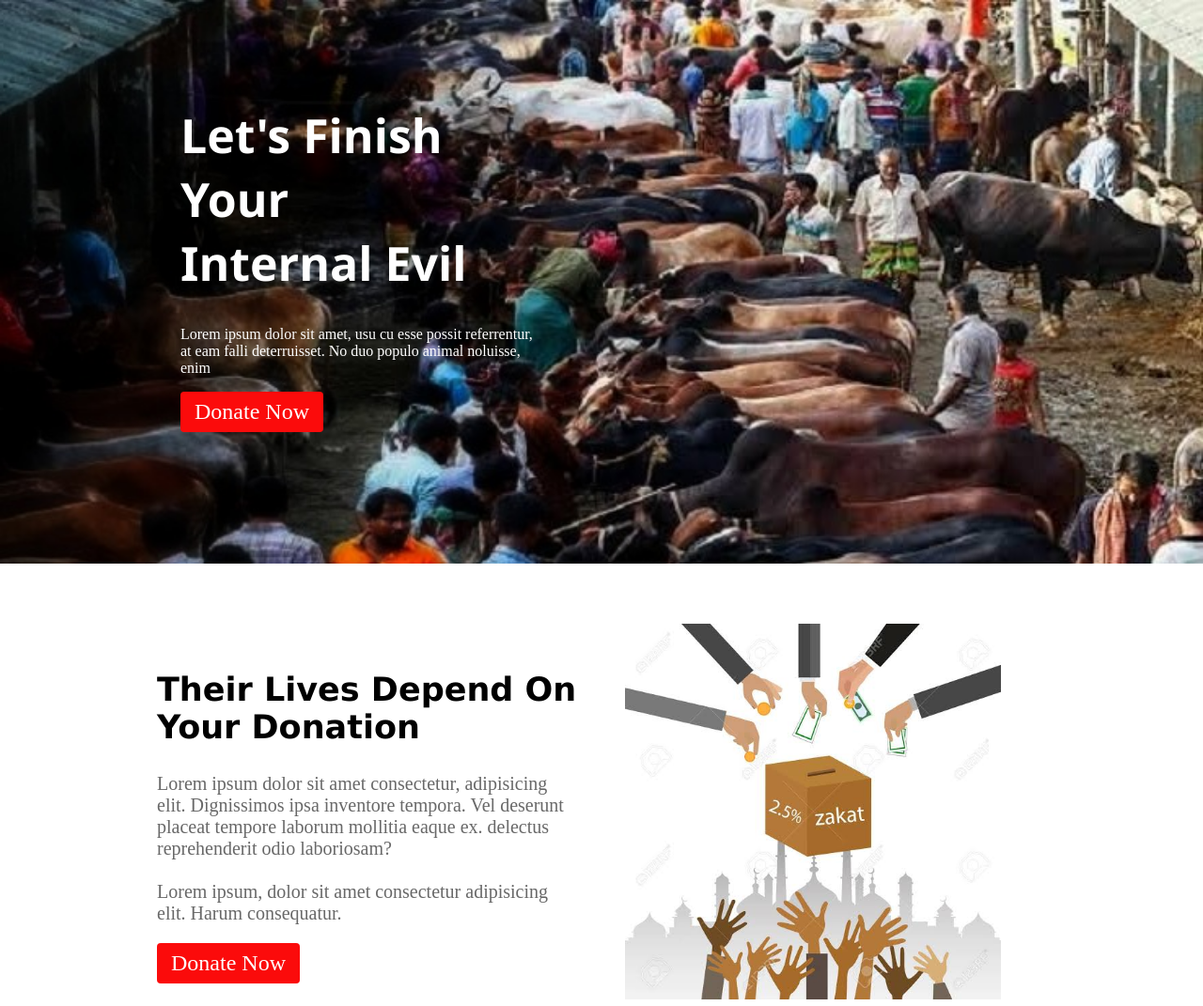
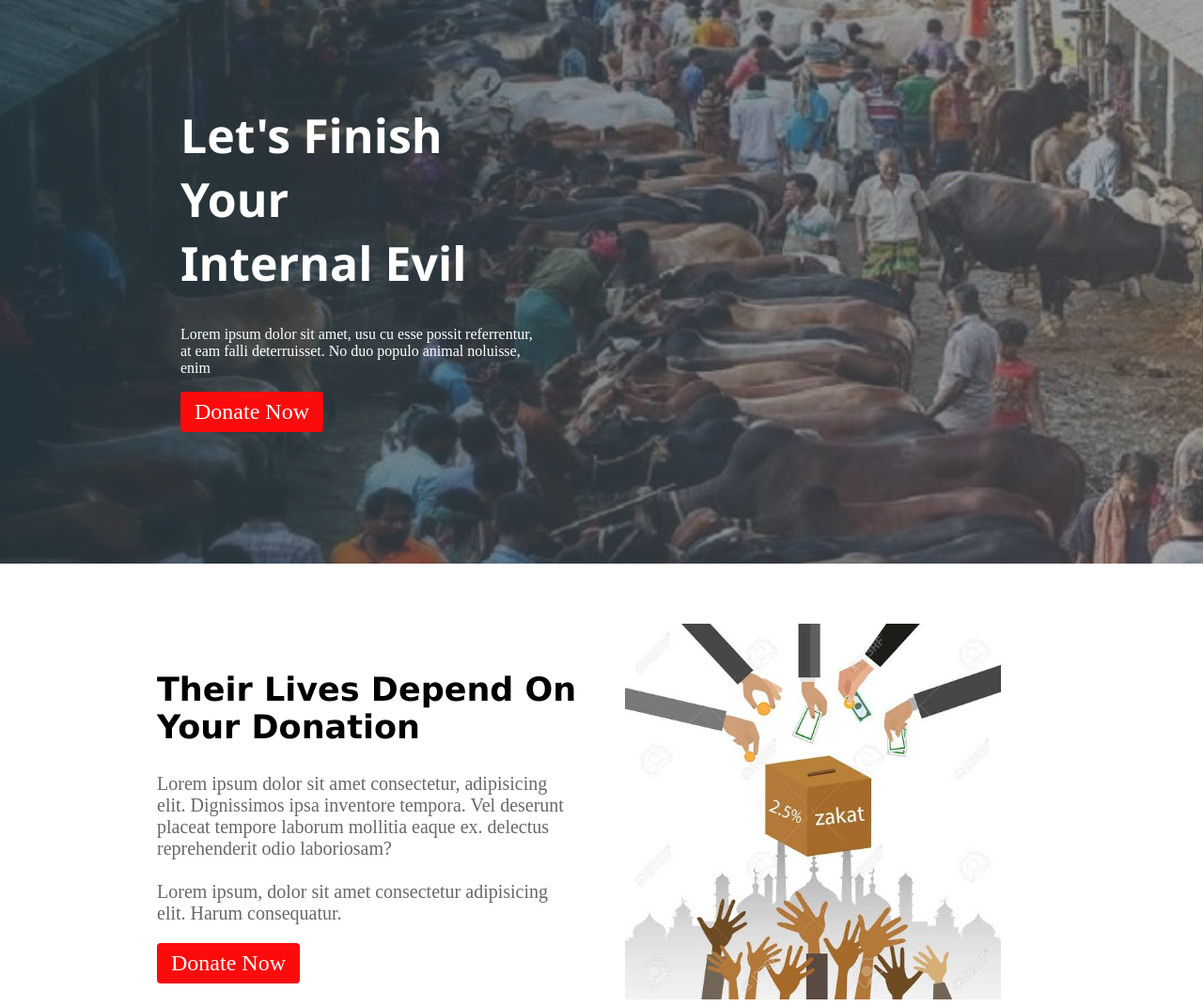
Before and after one commit to chinmoydastapu/Eid-Zakat, a plain HTML site: page index.html in a window 1280 px wide. Shown: the top 1071 px of the page at 94% size. Drawn offline with Linux system fonts and the light colour scheme.

Commit message:
Overlayed the header background

```diff
--- a/style.css
+++ b/style.css
@@ -36,8 +36,7 @@ h2 {
 header {
     width: 100%;
     height: 600px;
-    background-image: url(images/header-bg.jpeg);
-    background-repeat: no-repeat;
+    background: linear-gradient(to right, rgba(50, 70, 80, 0.7), rgba(102, 102, 107, 0.57)), url(images/header-bg.jpeg) no-repeat;
     background-size: cover;
     display: flex;
     align-items: center;
```
